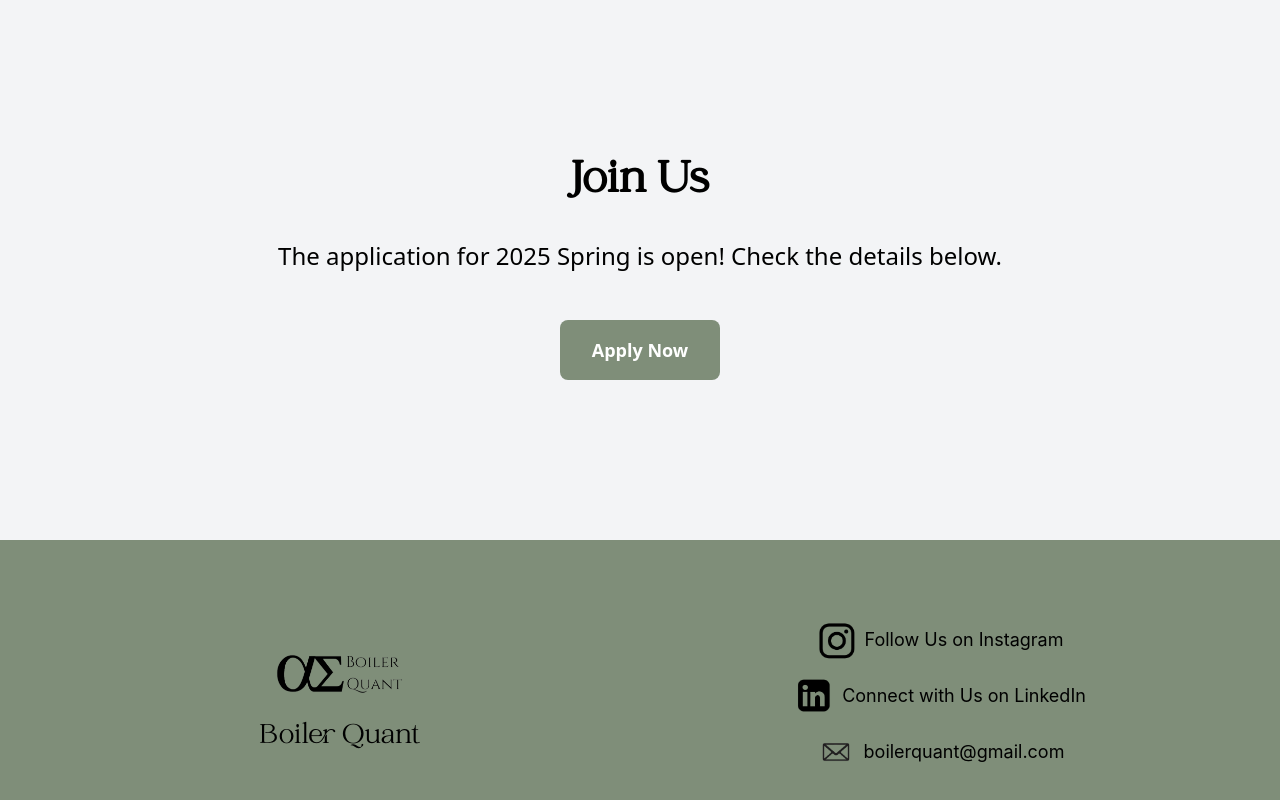
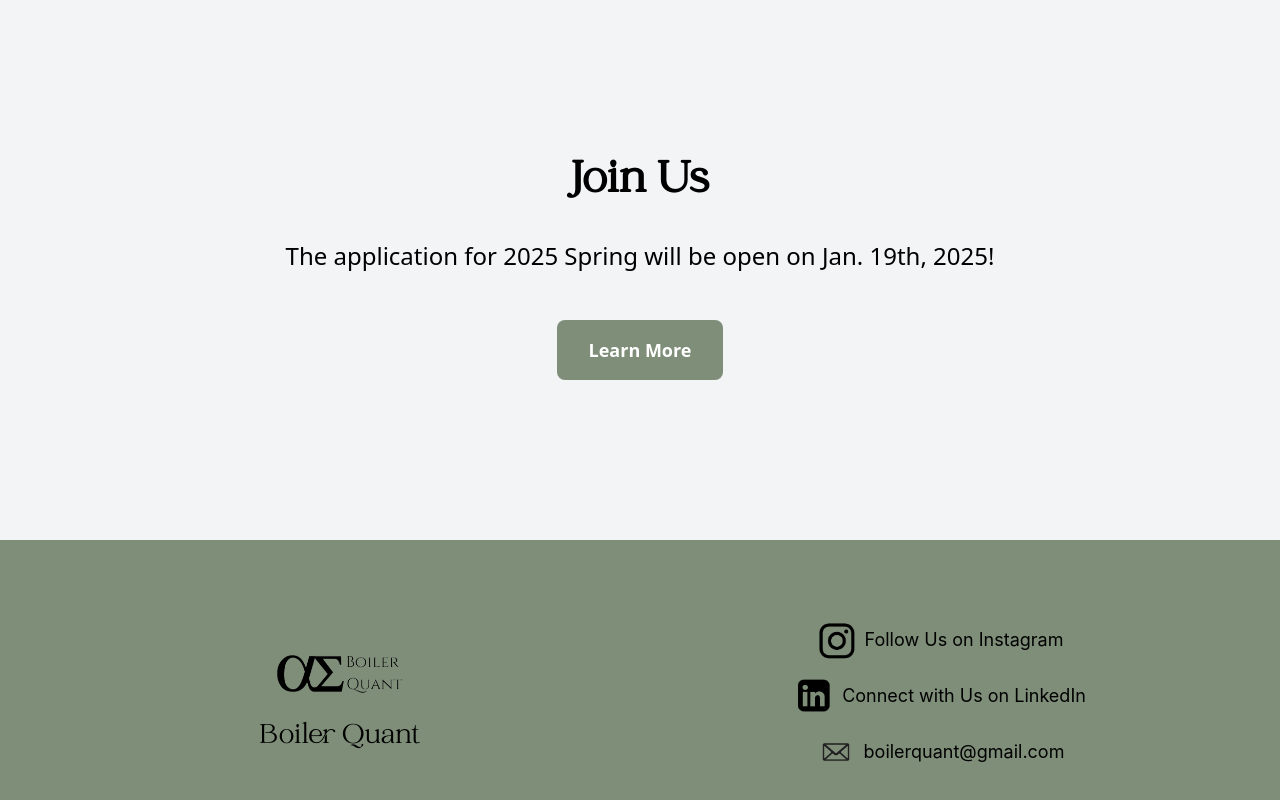
Before and after one commit to Boiler-Quant/boiler_quant_web, a React (Create React App) app: page / in a window 1280 px wide. Shown: the part 3333-4133 px from the top of the page. Built offline with nearby package versions, Linux system fonts and the light colour scheme; no server answers.

Commit message:
Content Update

```diff
--- a/src/App.js
+++ b/src/App.js
@@ -48,7 +48,7 @@ const App = () => {
           <Routes>
             <Route path="/" element={<Main />} />
             <Route path="/about-us" element={<About data={data} />} />
-            <Route path="/projects" element={<Projects />} />
+            <Route path="/projects" element={<InProgressPage />} />
             <Route path="/quizzes" element={<InProgressPage />} />
             <Route path="/join-us" element={<JoinUs />} />
           </Routes>
--- a/src/components/Main.js
+++ b/src/components/Main.js
@@ -109,13 +109,13 @@ const Main = () => {
       <section className="py-40 px-20 bg-gray-100 text-center">
         <h2 className="text-5xl font-bold mb-8 font-catchy">Join Us</h2>
         <p className="text-2xl mb-12">
-          The application for 2025 Spring is open! Check the details below.
+          The application for 2025 Spring will be open on Jan. 19th, 2025!
         </p>
         <Link
           to="/join-us"
           className={`inline-block ${theme.highlight} text-white text-lg font-bold py-4 px-8 rounded-lg hover:bg-blue-700 transition-colors`}
         >
-          Apply Now
+          Learn More
         </Link>
       </section>
 
```
